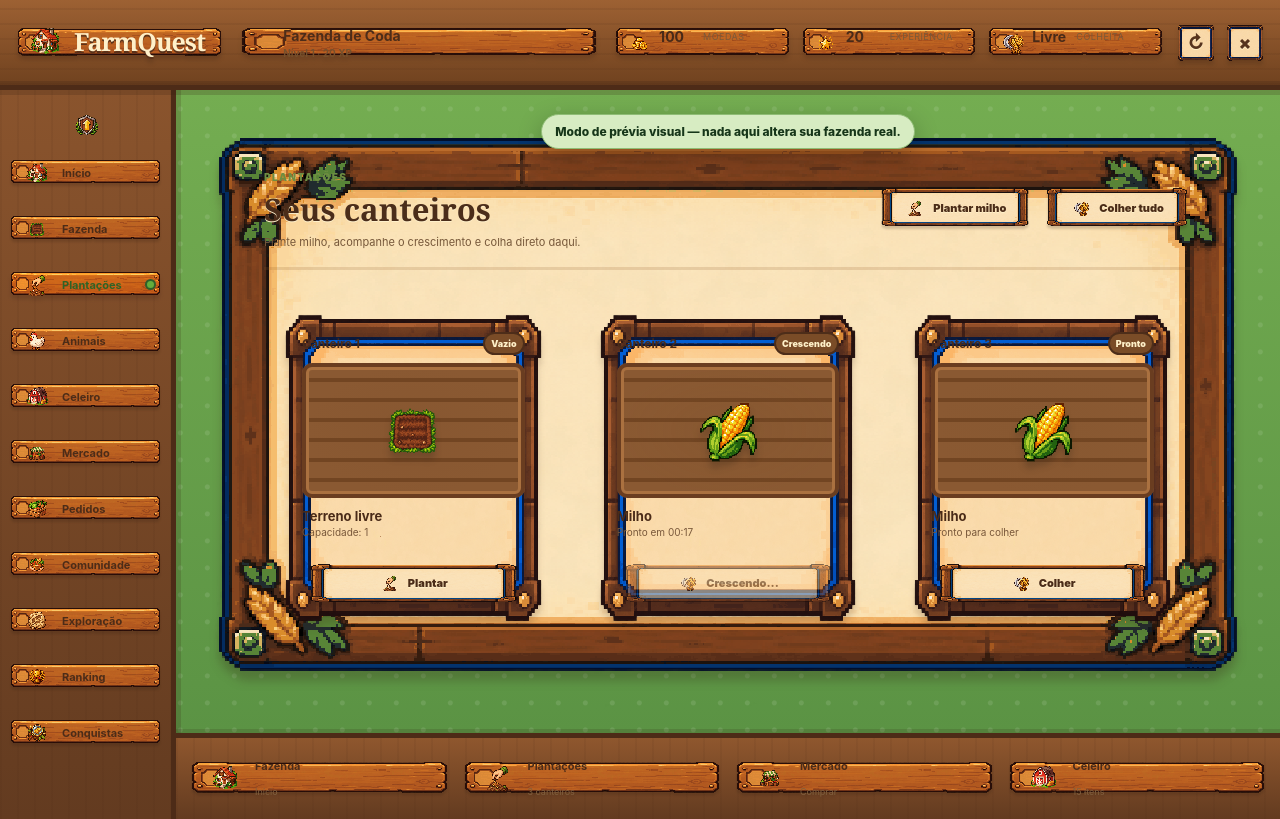
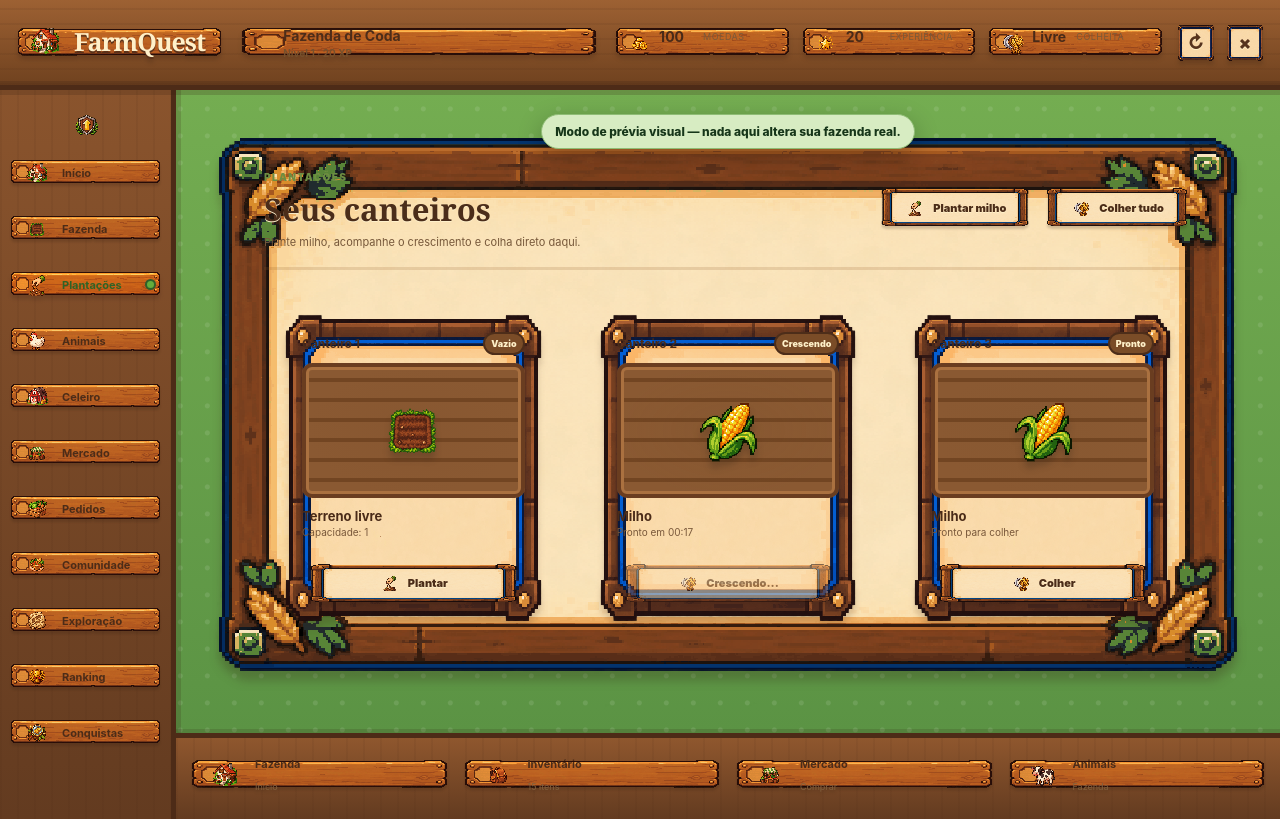
Before and after one commit to inkcodatattoo/farmquest, a Next.js app in the folder apps/web/: page /preview in a window 1280 px wide. Both pictures are taken after a click on the button "FAZENDA". Built offline with nearby package versions, Linux system fonts and the light colour scheme.

Commit message:
feat: align internal navigation with FarmQuest home

```diff
--- a/apps/web/app/farm-world.tsx
+++ b/apps/web/app/farm-world.tsx
@@ -729,20 +729,30 @@ export function FarmWorld(props: Props) {
           <strong>Fazenda</strong>
           <small>Início</small>
         </button>
-        <button onClick={() => setSection("plantacoes")}>
-          <span className="pixel-dock-icon"><PixelIcon src={FARM_ICONS.actions.plant} alt="" /></span>
-          <strong>Plantações</strong>
-          <small>{plots.length} canteiros</small>
+        <button onClick={() => setSection("celeiro")}>
+          <span className="pixel-dock-icon"><PixelIcon src={FARM_ICONS.ui.inventory} alt="" /></span>
+          <strong>Inventário</strong>
+          <small>{inventoryCount} itens</small>
         </button>
         <button onClick={() => setSection("mercado")}>
           <span className="pixel-dock-icon"><PixelIcon src={FARM_ICONS.buildings.market} alt="" /></span>
           <strong>Mercado</strong>
           <small>Comprar</small>
         </button>
-        <button onClick={() => setSection("celeiro")}>
-          <span className="pixel-dock-icon"><PixelIcon src={FARM_ICONS.buildings.barn} alt="" /></span>
-          <strong>Celeiro</strong>
-          <small>{inventoryCount} itens</small>
+        <button onClick={() => setSection("animais")}>
+          <span className="pixel-dock-icon"><PixelIcon src={FARM_ICONS.animals.cow} alt="" /></span>
+          <strong>Animais</strong>
+          <small>Fazenda</small>
+        </button>
+        <button onClick={() => setSection("comunidade")}>
+          <span className="pixel-dock-icon"><PixelIcon src={FARM_ICONS.community.goal} alt="" /></span>
+          <strong>Comunidade</strong>
+          <small>Cooperativo</small>
+        </button>
+        <button onClick={() => setSection("ranking")}>
+          <span className="pixel-dock-icon"><PixelIcon src={FARM_ICONS.ui.ranking} alt="" /></span>
+          <strong>Ranking</strong>
+          <small>Classificação</small>
         </button>
       </footer>
     </main>
```
